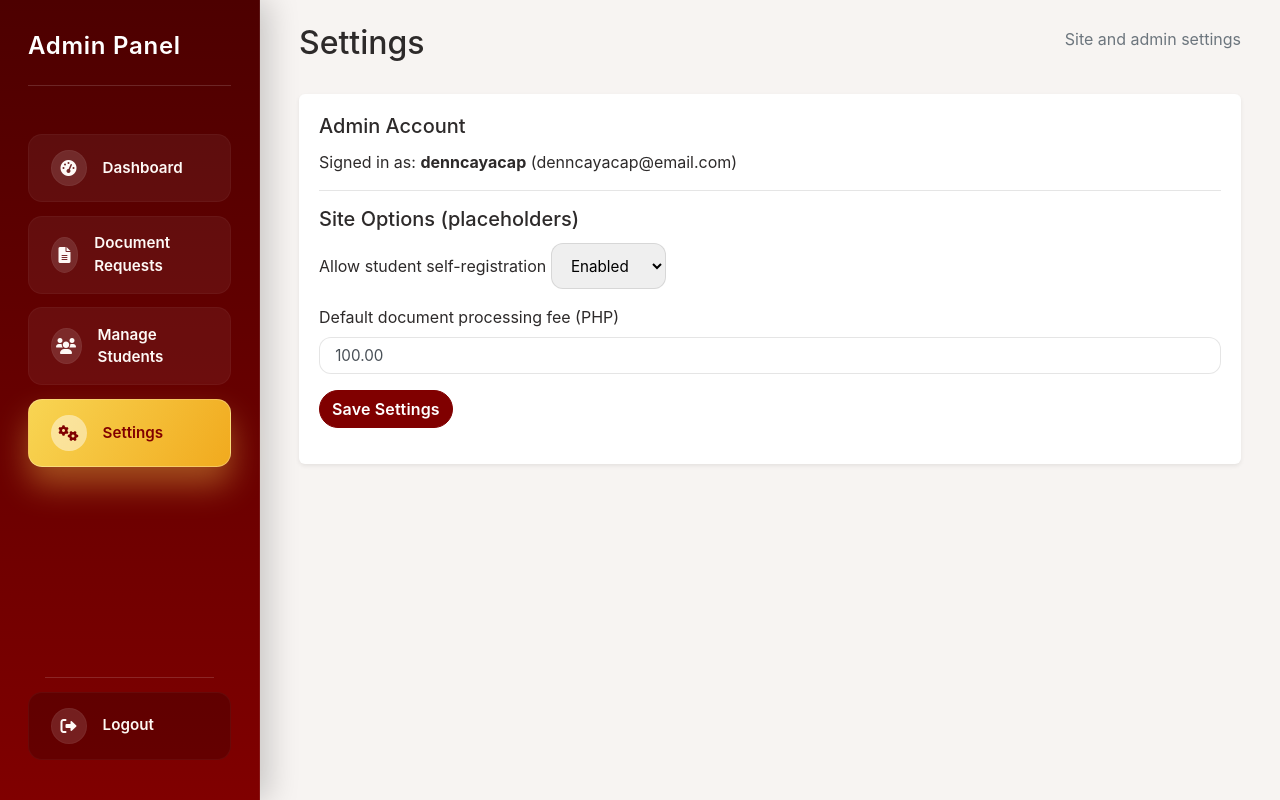
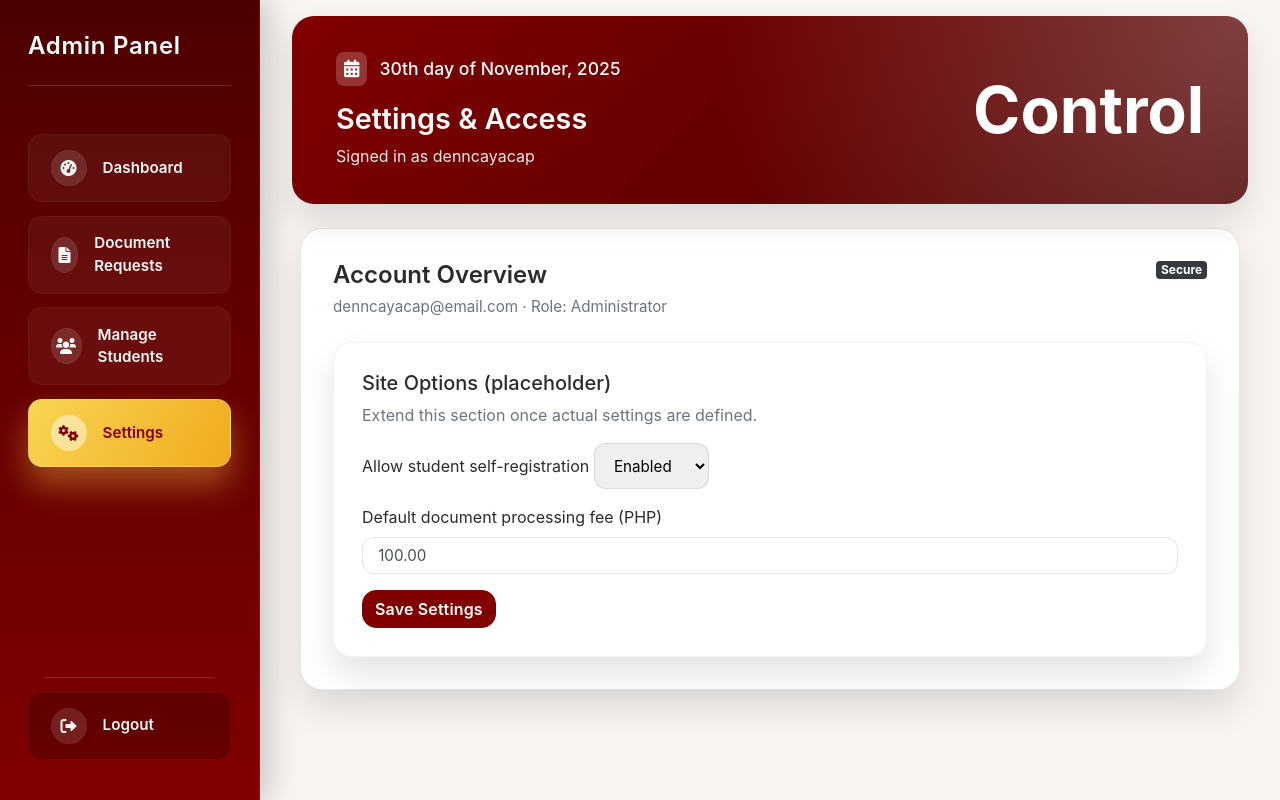
Before and after one commit to Kribzyh/CSIT327-G6-WildDocs, a Django app: page /dashboard/admin-settings/ in a window 1280 px wide. Run offline with Django 5.2, Linux system fonts and the light colour scheme; a user stored in the database is signed in; data comes from the database, SQL or seed files in the repository; some libraries are stand-ins or nearby versions.

Commit message:
Update dashboard/templates/admin/admin_settings.html

```diff
--- a/dashboard/templates/admin/admin_settings.html
+++ b/dashboard/templates/admin/admin_settings.html
@@ -8,48 +8,70 @@
 {% endblock %}
 
 {% block content %}
-<div class="dashboard-container d-flex">
+<div class="dashboard-container">
   {% include 'admin/includes/sidebar.html' %}
 
-  <div class="main-content flex-grow-1 p-4">
-    <div class="container-fluid">
-      <div class="d-flex justify-content-between align-items-center mb-4">
-        <h2>Settings</h2>
-        <p class="text-muted">Site and admin settings</p>
+  <div class="main-content">
+    <div class="welcome-section admin-welcome">
+      <div class="welcome-content">
+        <div class="welcome-left">
+          <div class="date-display-welcome">
+            <i class="fas fa-calendar-alt me-2"></i>
+            <span id="welcomeDate">Loading...</span>
+          </div>
+          <div class="welcome-text">
+            <h3>Settings & Access</h3>
+            <p>Signed in as {{ admin.full_name|default:admin.user.get_full_name|default:admin.user.username }}</p>
+          </div>
+        </div>
+        <div class="welcome-right">
+          <h1 class="welcome-title">Control</h1>
+        </div>
+      </div>
     </div>
 
-      <div class="card shadow-sm border-0">
-        <div class="card-body">
-          <h5 class="card-title">Admin Account</h5>
-          <p>Signed in as: <strong>{{ admin.user.username }}</strong> ({{ admin.user.email }})</p>
+    <div class="dashboard-content admin-dashboard-content">
+      <section class="admin-table-card">
+        <div class="section-header">
+          <div>
+            <h4>Account Overview</h4>
+            <p class="text-muted mb-0">{{ admin.user.email }} &middot; Role: {{ admin.role|default:"Registrar Staff" }}</p>
+          </div>
+          <div class="section-actions">
+            <span class="badge bg-dark text-white">Secure</span>
+          </div>
+        </div>
 
-          <hr>
-
-          <h5 class="card-title">Site Options (placeholders)</h5>
-          <form method="post">
+        <div class="admin-settings-grid">
+          <div class="settings-card">
+            <h5>Site Options (placeholder)</h5>
+            <p class="text-muted">Extend this section once actual settings are defined.</p>
+            <form method="post" class="admin-form">
               {% csrf_token %}
-            <div class="mb-3">
-              <label class="form-label">Allow student self-registration</label>
-              <select class="form-select" name="allow_registration">
+              <div class="form-group mb-3">
+                <label class="form-label" for="allowRegistration">Allow student self-registration</label>
+                <select class="form-select" id="allowRegistration" name="allow_registration">
                   <option value="1">Enabled</option>
                   <option value="0">Disabled</option>
                 </select>
               </div>
 
-            <div class="mb-3">
-              <label class="form-label">Default document processing fee (PHP)</label>
-              <input type="number" step="0.01" class="form-control" name="default_fee" value="100.00">
+              <div class="form-group mb-3">
+                <label class="form-label" for="defaultFee">Default document processing fee (PHP)</label>
+                <input type="number" step="0.01" class="form-control" id="defaultFee" name="default_fee" value="100.00">
               </div>
 
-            <div class="mb-3">
               <button class="btn btn-primary">Save Settings</button>
-            </div>
             </form>
-
           </div>
         </div>
+      </section>
     </div>
   </div>
 </div>
 
 {% endblock %}
+
+{% block extra_js %}
+<script src="{% static 'js/dashboard.js' %}?v=2"></script>
+{% endblock %}
```
Lines whose indentation alone changed are shown as unchanged.
